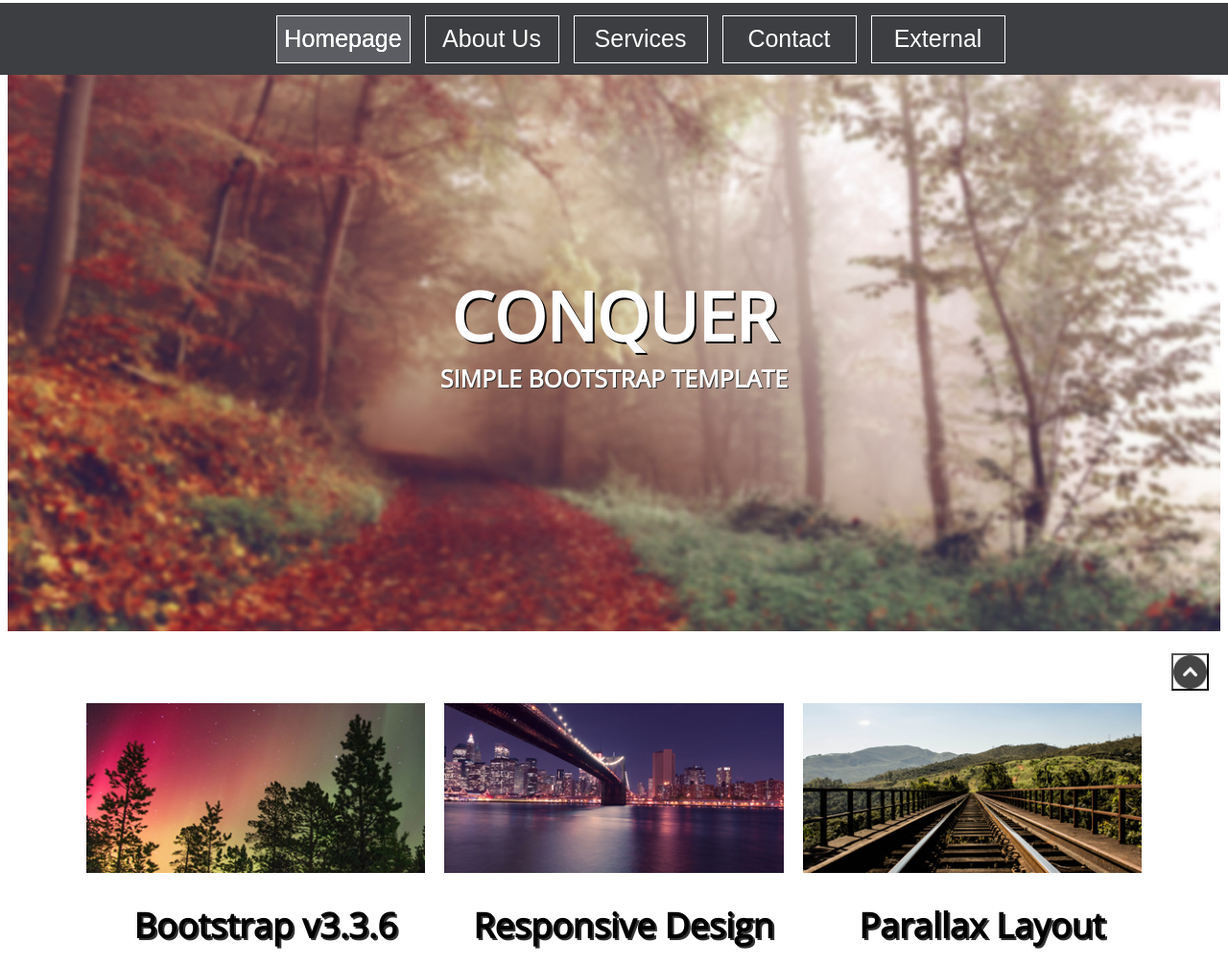
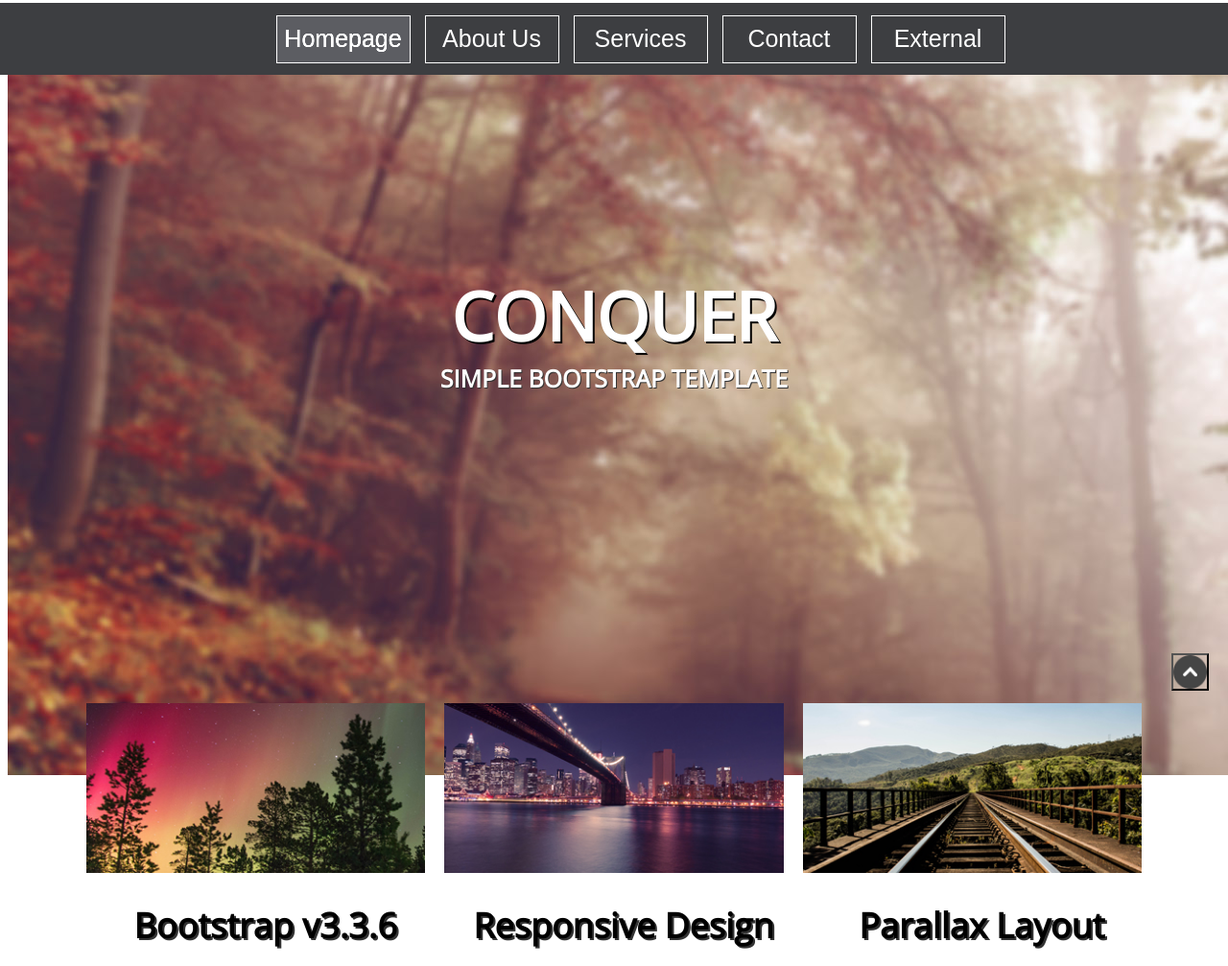
Before and after one commit to GreatDeveloper66/voyage-prework-tier1-adams, a PHP site: page / in a window 1280 px wide. Shown: the top 1007 px of the page at 96% size. Run offline with PHP 8.4, Linux system fonts and the light colour scheme; some libraries are stand-ins or nearby versions.

Commit message:
made header background image absolute

```diff
--- a/index.css
+++ b/index.css
@@ -1,8 +1,34 @@
 @import url('https://use.fontawesome.com/releases/v5.5.0/css/all.css');
 @import url('https://fonts.googleapis.com/css?family=Open+Sans&display=swap');
 
+html {
+
+}
+
+.parallax-wrapper {
+	width: 100vw;
+	height: 100vh;
+	padding-top: -20vh;
+	box-sizing: border-box;
+	background-image: url("bg-1.jpg");
+	position: absolute;
+	z-index: -1;
+}
+/*
+.parallax-wrapper::before {
+	content: "";
+	width: 100vw;
+	height: 100vh;
+	top: 0;
+	left: 0;
+	background-image: url("bg-1.jpg");
+	position: absolute;
+	z-index: -1;
+}
+*/
 body {
 	font-family: "Open Sans", Helvetica, Arial, sans-serif;
+
 }
 
 header {
@@ -10,8 +36,9 @@ header {
 	flex-direction: column;
 	align-items: flex-end;
 	height: 650px;
-	background: url("bg-1.jpg") no-repeat fixed center;
-	background-size: cover;
+	/*background: url("bg-1.jpg") no-repeat fixed center;
+	background-size: cover;*/
+	background-color: transparent;
 }
 
 menu {
--- a/index.html
+++ b/index.html
@@ -6,6 +6,7 @@
 </head>
 
 <body>
+<div class="parallax-wrapper"></div>
 	<header id="homepage">
 		<menu class="navmenu slideup">
 			<a href="#homepage"><button class="active">
```
